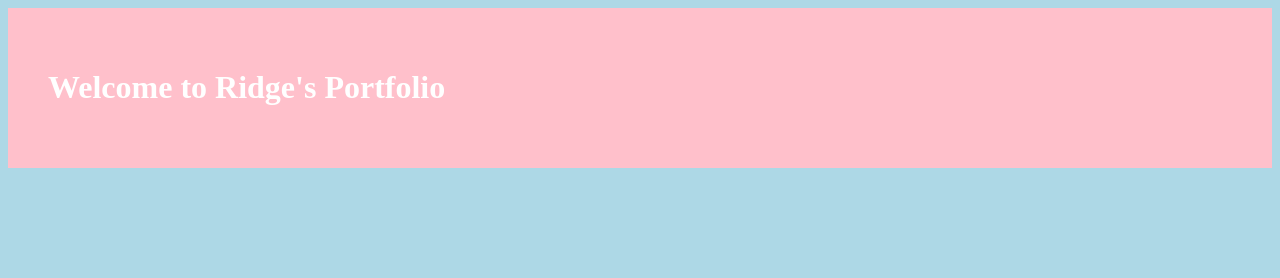
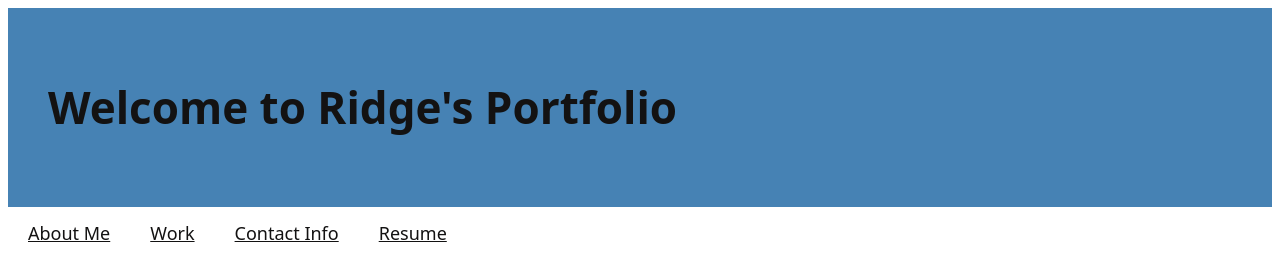
Before and after one commit to ridgeeboyy/Challenge-2-, a plain HTML site: page index.html in a window 1280 px wide. Drawn offline with Linux system fonts and the light colour scheme.

Commit message:
changes in font & color

```diff
--- a/index.html
+++ b/index.html
@@ -1,15 +1,25 @@
 <!DOCTYPE html>
 <html lang="en">
 <head>
-    <title>Document</title>
+    <title>Portfolio</title>
     <meta charset="UTF-8">
     <meta http-equiv="X-UA-Compatible" content="IE=edge">
     <meta name="viewport" content="width=device-width, initial-scale=1.0">
     <link rel="stylesheet" type= "text/css" href="./style.css">
 </head>
 <body>
+    <!--Profile Header-->
     <header>
-        <h1>Welcome to Ridge's Portfolio</h1>
+        <h1 class="page-title">Welcome to Ridge's Portfolio</h1>
+
     </header>
+
+    <nav>
+        <a href="#">About Me</a>
+        <a href="#">Work</a>
+        <a href="#">Contact Info</a>
+        <a href="#">Resume</a>
+    </nav>
+
 </body>
 </html>
--- a/style.css
+++ b/style.css
@@ -2,12 +2,29 @@ body {
     display: flex;
     flex-direction: column;
     justify-content: flex-start;
-    background-color: lightblue;
+    background-color:white;
+    font-family: system-ui, -apple-system, BlinkMacSystemFont, 'Segoe UI', Roboto,
+    Oxygen,Ubuntu, Cantarell, 'Open Sans', 'Helvetica Neue', sans-serif;
+    font-size: 16px;
 }
 
 header {
     padding: 40px;
     text-align: left;
-    background-color: pink;
-    color: white;
+    background-color:steelblue;
+    color: rgb(19, 18, 18);
+    font-size: 22px;
+    border: 2px;
 }
+nav {
+    display:flex;
+    text-align: right;
+}
+
+nav a {
+    color: rgb(19, 18, 18);
+    padding: 14px 20px;
+    text-align: center;
+    font-size: 18px;
+
+}
```
